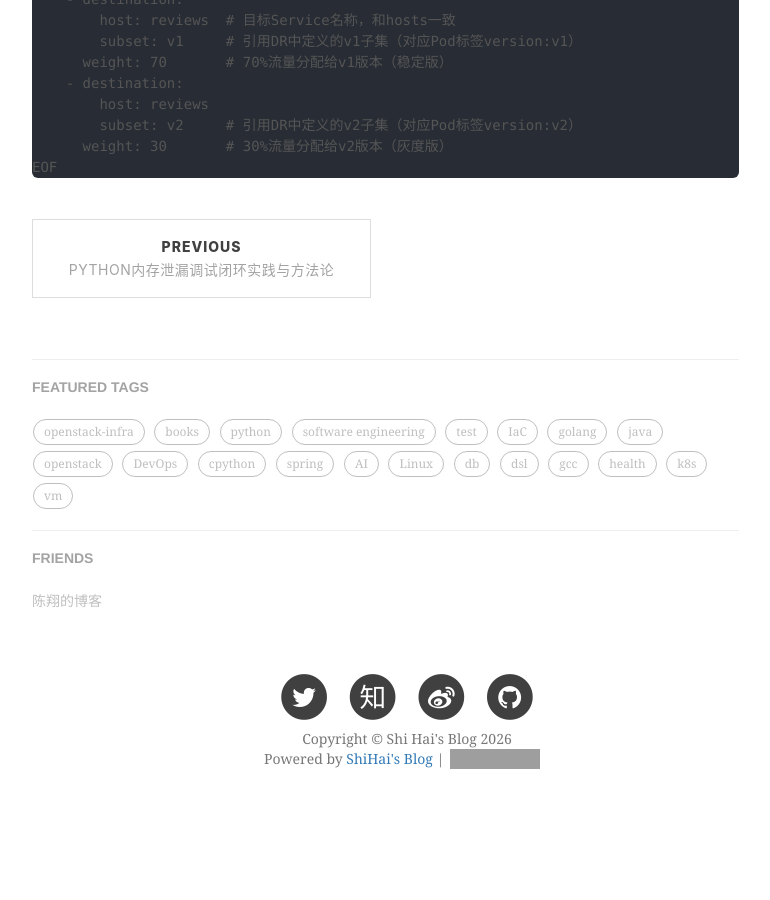
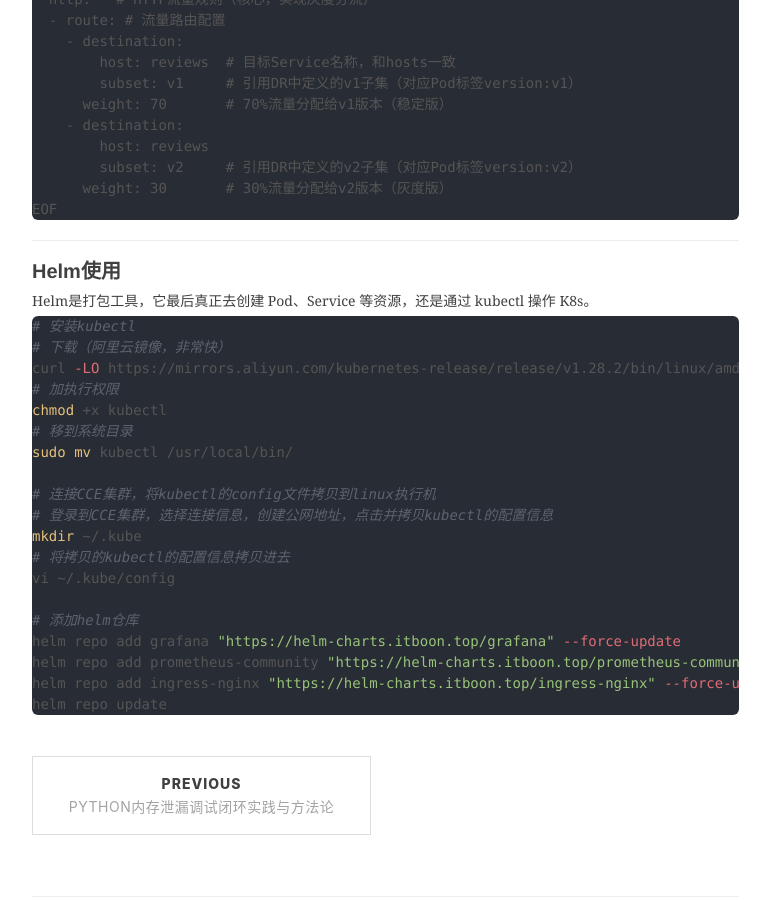
Before and after one commit to shihai1991/shihai1991.github.io, a Jekyll site: the page built from _posts/2026-04-01-CCE使用.md, in a window 1280 px wide and 900 px high, scrolled down 4004 px. Shown: the whole window, without its empty margins (233-1003 px from the left). Built offline with Jekyll 4.4.1, drawn with Linux system fonts in a browser that asks for light colours; nearby versions of some CDN libraries; our own code applies the rules of GitHub Pages for plain Markdown files; comment, search, counter and statistics services are not loaded; before the commit the page ends 4858 px from its top, so only the background shows below that; grey boxes are pictures that could not be loaded.

Commit message:
Update 2026-04-01-CCE使用.md

````diff
--- a/_posts/2026-04-01-CCE使用.md
+++ b/_posts/2026-04-01-CCE使用.md
@@ -1,3 +1,5 @@
+# CCE创建
+
 ## 创建Pod
 将此文件保存到hello.yaml中并执行`kubectl apply -f hello.yaml`，执行完毕后执行`kubectl get pod hello-world-pod`可以看到输出结果。
 ```shell
@@ -178,3 +180,27 @@ spec:
       weight: 30       # 30%流量分配给v2版本（灰度版）
 EOF
 ```
+
+## Helm使用
+Helm是打包工具，它最后真正去创建 Pod、Service 等资源，还是通过 kubectl 操作 K8s。
+```shell
+# 安装kubectl
+# 下载（阿里云镜像，非常快）
+curl -LO https://mirrors.aliyun.com/kubernetes-release/release/v1.28.2/bin/linux/amd64/kubectl
+# 加执行权限
+chmod +x kubectl
+# 移到系统目录
+sudo mv kubectl /usr/local/bin/
+
+# 连接CCE集群，将kubectl的config文件拷贝到linux执行机
+# 登录到CCE集群，选择连接信息，创建公网地址，点击并拷贝kubectl的配置信息
+mkdir ~/.kube
+# 将拷贝的kubectl的配置信息拷贝进去
+vi ~/.kube/config
+
+# 添加helm仓库
+helm repo add grafana "https://helm-charts.itboon.top/grafana" --force-update
+helm repo add prometheus-community "https://helm-charts.itboon.top/prometheus-community" --force-update
+helm repo add ingress-nginx "https://helm-charts.itboon.top/ingress-nginx" --force-update
+helm repo update
+```
````
